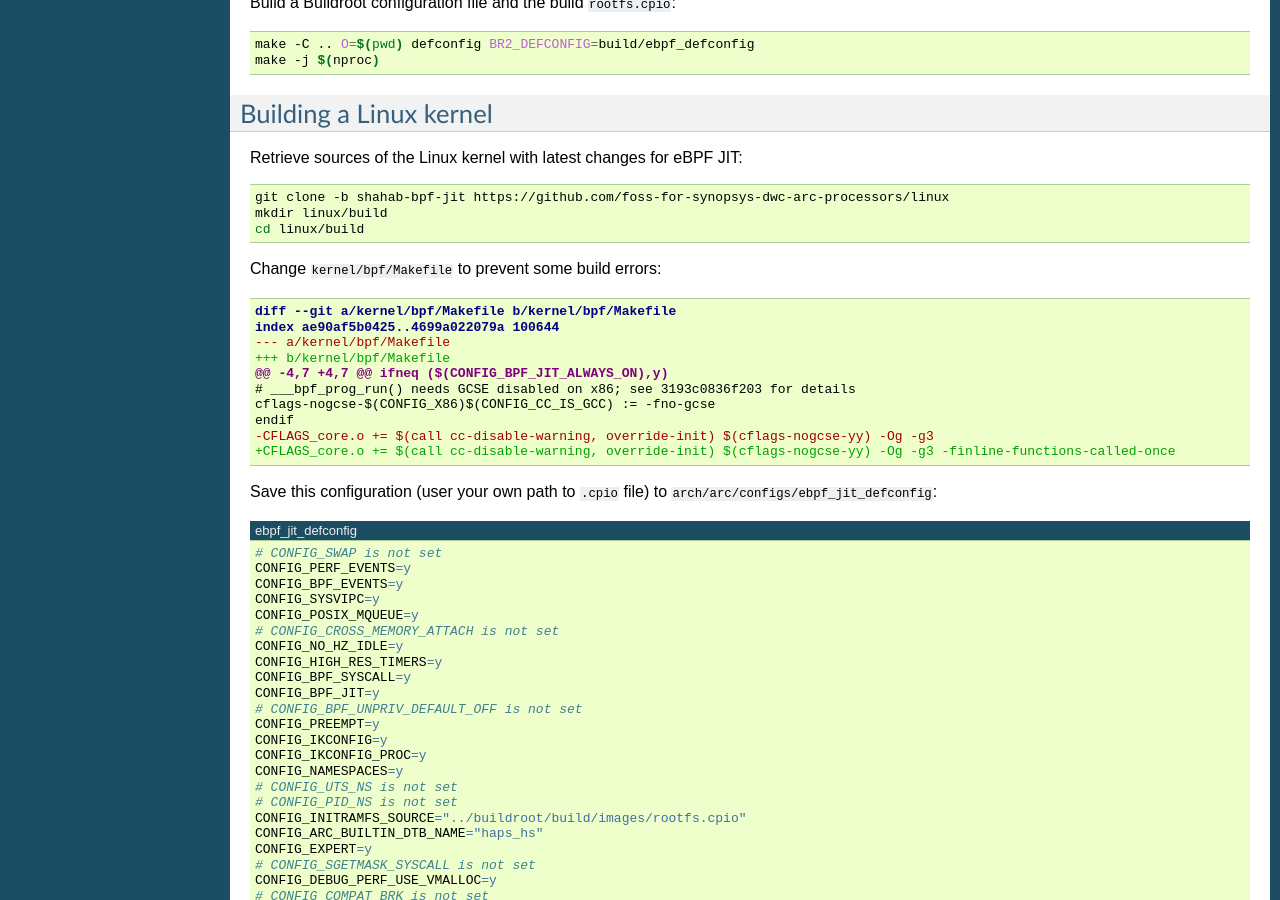
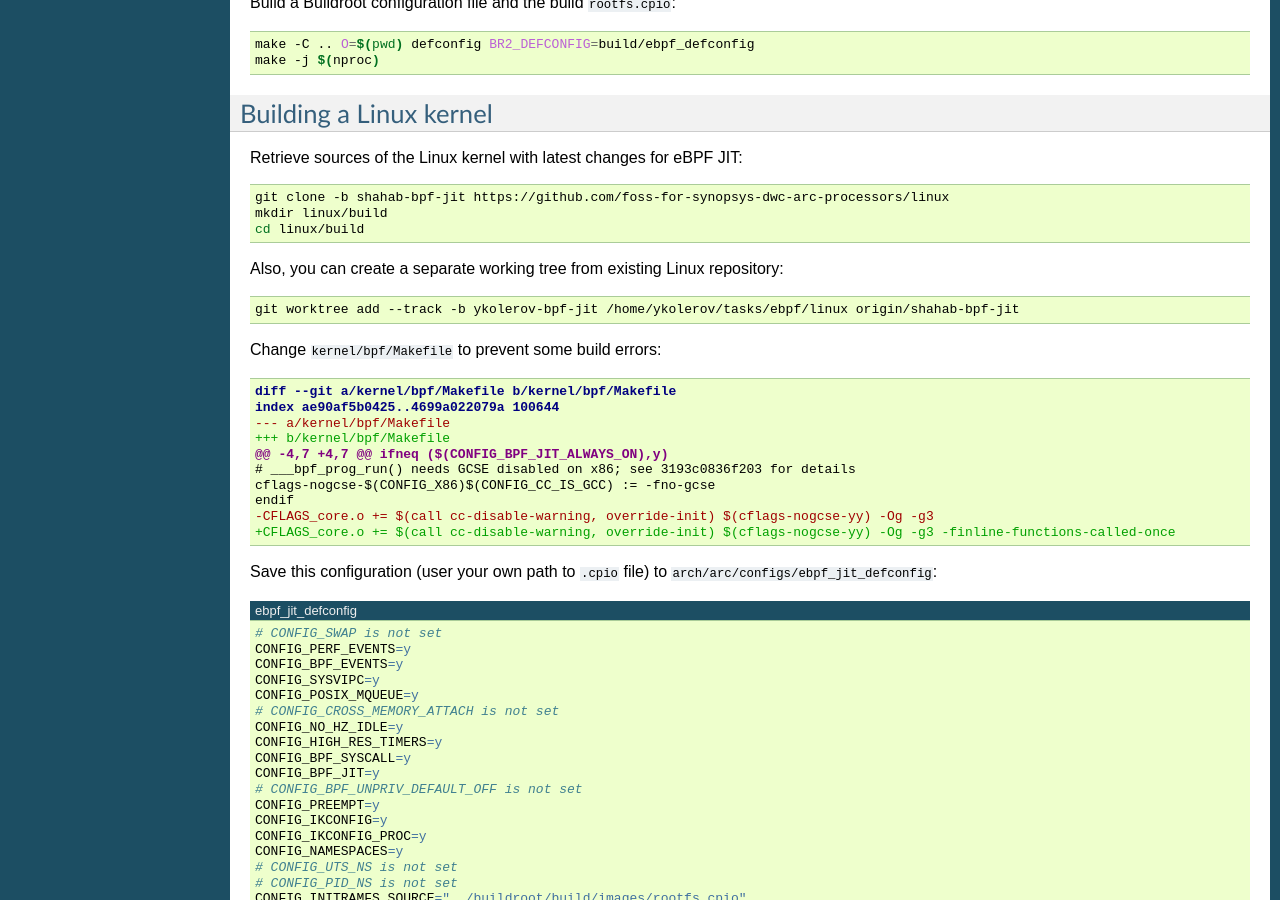
Before and after one commit to kolerov/synopsys, a Sphinx documentation site: the page built from docs/tasks/ebpf_jit/ebpf_jit.rst, in a window 1280 px wide and 900 px high, scrolled down 2620 px. Built offline with Sphinx 7.4.7, drawn with Linux system fonts in a browser that asks for light colours.

Commit message:
tasks/ebpf_jit: Add guide for using worktree

```diff
--- a/docs/tasks/ebpf_jit/ebpf_jit.rst
+++ b/docs/tasks/ebpf_jit/ebpf_jit.rst
@@ -166,6 +166,12 @@ Retrieve sources of the Linux kernel with latest changes for eBPF JIT:
     git clone -b shahab-bpf-jit https://github.com/foss-for-synopsys-dwc-arc-processors/linux
     mkdir linux/build
     cd linux/build
+
+Also, you can create a separate working tree from existing Linux repository:
+
+.. code-block:: bash
+
+    git worktree add --track -b ykolerov-bpf-jit /home/ykolerov/tasks/ebpf/linux origin/shahab-bpf-jit
 
 Change ``kernel/bpf/Makefile`` to prevent some build errors:
 
```
